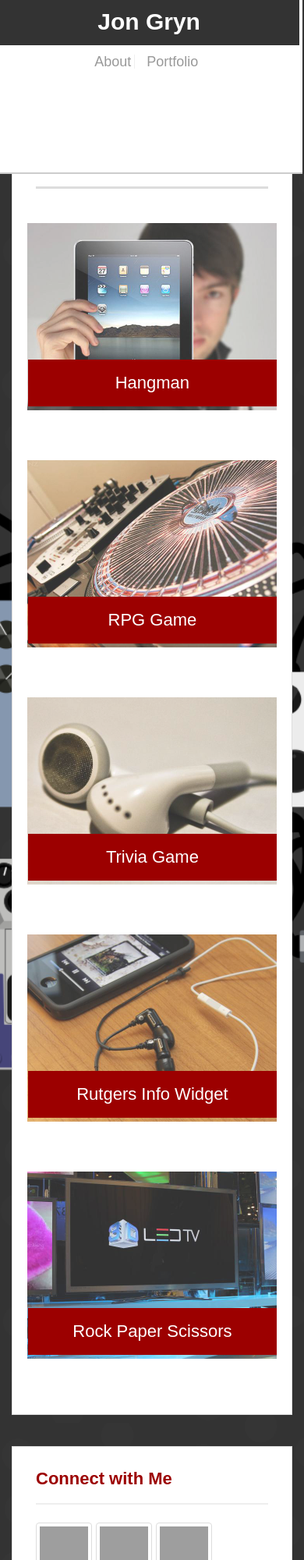
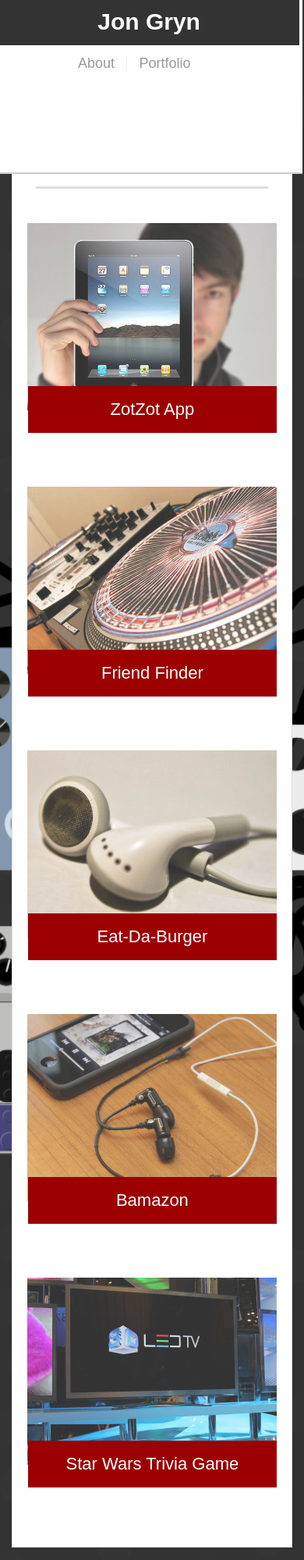
Before and after one commit to jongryn/Portfolio, a plain HTML site: page portfolio.html in a window 390 px wide. Shown: the top 2000 px of the page at 78% size. Drawn offline with nearby package versions, Linux system fonts and the light colour scheme; grey boxes are pictures that could not be loaded.

Commit message:
added links & new pic

```diff
--- a/assets/css/style.css
+++ b/assets/css/style.css
@@ -110,7 +110,7 @@ html {
     background-color: white;
   }
   nav a:first-child {
-    margin-right: -1.75;
+    margin-right: 20px;
     border-left: 0 none;
   }
   a:hover, input[type=submit]:hover {
--- a/portfolio.html
+++ b/portfolio.html
@@ -48,14 +48,18 @@ Revision: Jon (10/4/17) - Created Bootstrap -->
           <div class="row">
             <div class="col-xs-12 col-sm-6 col-md-6 col-lg-6">
               <div class="work">
+                <a href="http://zotzot.us">
                 <img src="assets/images/technics-q-c-640-480-1.jpg" alt="hangman" class="img-thumbnail">
-                <h3>Hangman</h3>
+                <h3>ZotZot App</h3>
+                </a>
               </div>
             </div>
             <div class="col-xs-12 col-sm-6 col-md-6 col-lg-6">
               <div class="work">
+                <a href="https://app-friend-finder.herokuapp.com/">
                 <img src="assets/images/technics-q-c-640-480-2.jpg" alt="RPG Game" class="img-thumbnail">
-                <h3>RPG Game</h3>
+                <h3>Friend Finder</h3>
+                </a>
               </div>
             </div>
           </div>
@@ -64,14 +68,18 @@ Revision: Jon (10/4/17) - Created Bootstrap -->
           <div class="row">
             <div class="col-xs-12 col-sm-6 col-md-6 col-lg-6">
               <div class="work">
+                <a href="https://app-burger.herokuapp.com/">
                 <img src="assets/images/technics-q-c-640-480-5.jpg" alt="Trivia Game" class="img-thumbnail">
-                <h3>Trivia Game</h3>
+                <h3>Eat-Da-Burger</h3>
+                </a>
               </div>
             </div>
             <div class="col-xs-12 col-sm-6 col-md-6 col-lg-6">
               <div class="work">
+                <a href="https://github.com/jongryn/Bamazon">
                 <img src="assets/images/technics-q-c-640-480-7.jpg" alt="Rutgers Info Widget" class="img-thumbnail">
-                <h3>Rutgers Info Widget</h3>
+                <h3>Bamazon</h3>
+                </a>
               </div>
             </div>
           </div>
@@ -80,8 +88,10 @@ Revision: Jon (10/4/17) - Created Bootstrap -->
           <div class="row">
             <div class="col-xs-12 col-sm-6 col-md-6 col-lg-6">
               <div class="work">
+                <a href="https://jongryn.github.io/TriviaGame/">
                 <img src="assets/images/technics-q-c-640-480-9.jpg" alt="Rock Paper Scissors" class="img-thumbnail">
-                <h3>Rock Paper Scissors</h3>
+                <h3>Star Wars Trivia Game</h3>
+                </a>
               </div>
             </div>
             <div class="col-xs-12 col-sm-6 col-md-6 col-lg-6">
```
Also changed, not shown: index.html (+13 -2 lines), assets/images/UNADJUSTEDNONRAW_thumb_7325.jpg (added), 1 other file.
